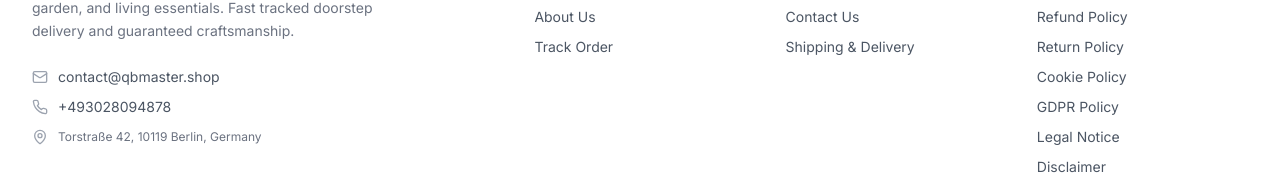
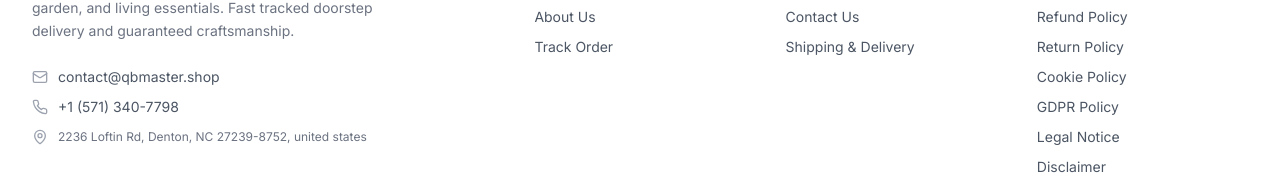
Before and after one commit to mariaelguli-hub/qbmaster.shop, a React (Vite) app: page / in a window 1280 px wide. Shown: the part 10012-10208 px from the top of the page. Built offline with nearby package versions, Linux system fonts and the light colour scheme; no server answers; the database is empty.

Commit message:
Update Footer.jsx

```diff
--- a/src/components/Footer.jsx
+++ b/src/components/Footer.jsx
@@ -68,14 +68,14 @@ export default function Footer() {
               </div>
               <div className="flex items-center gap-2.5">
                 <Phone className="w-4 h-4 text-gray-400 shrink-0" />
-                <a href="tel:+493028094878" className="hover:text-purple-700 transition-colors">
-                  +493028094878
+                <a href="tel:+1 (571) 340-7798" className="hover:text-purple-700 transition-colors">
+                  +1 (571) 340-7798
                 </a>
               </div>
               <div className="flex items-start gap-2.5">
                 <MapPin className="w-4 h-4 text-gray-400 shrink-0 mt-0.5" />
                 <span className="text-xs leading-relaxed text-gray-500">
-                  Torstraße 42, 10119 Berlin, Germany
+                  2236 Loftin Rd, Denton, NC 27239-8752, united states
                 </span>
               </div>
             </div>
```
